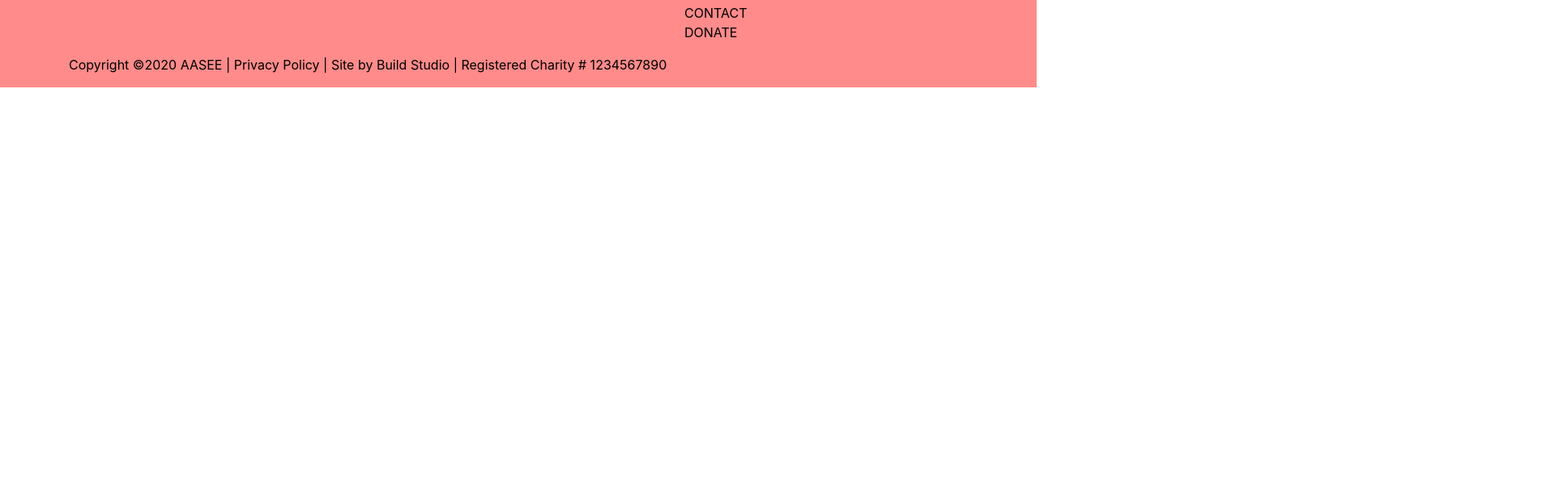
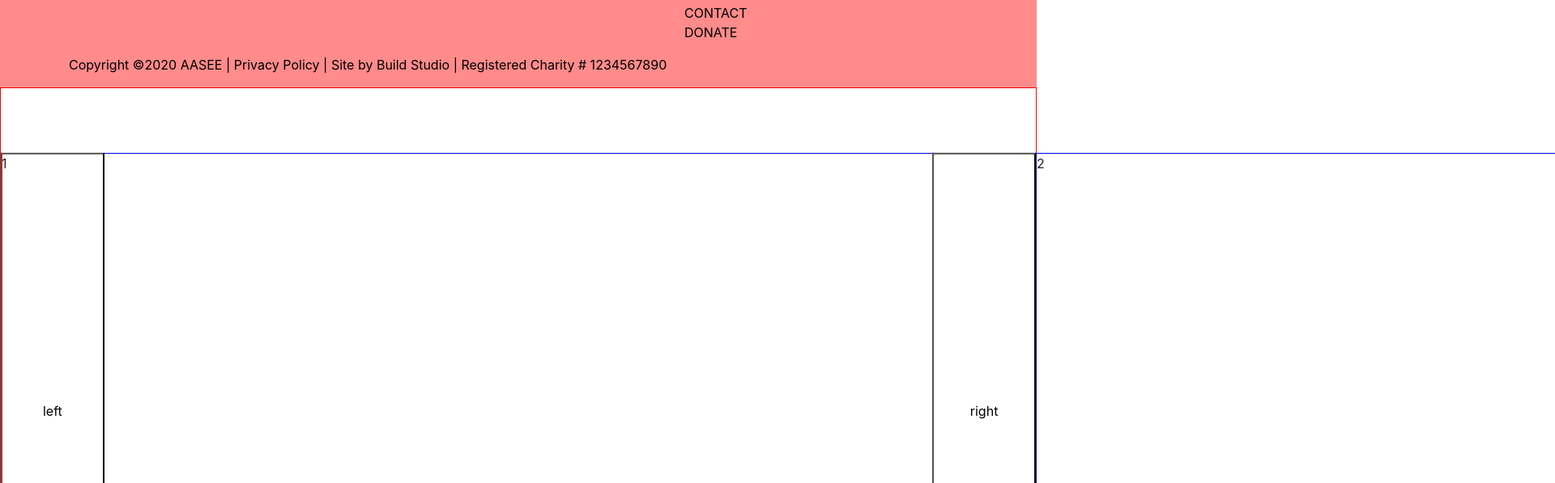
Before and after one commit to MushtabaA/AASEE-Website, a React (Create React App) app in the folder react-bootstrap/: page /donate in a window 1280 px wide. Shown: the part 2359-2956 px from the top of the page at 81% size, 1920 px wide, since content can reach past the window. Before the commit the page ends 2467 px from the top, so only its background shows below. Built offline with nearby package versions, Linux system fonts and the light colour scheme.

Commit message:
Starting to make the carousel

```diff
--- a/react-bootstrap/src/App.jsx
+++ b/react-bootstrap/src/App.jsx
@@ -9,12 +9,15 @@ import Contact from './components/Contact';
 import Donate from './components/Donate';
 import Navbar from './components/Top_Navbar';
 import Footer from './components/Footer';
+import Slider from './components/Slider';
 
 function App() {
   return (
       <div className="page-container">
         <div class="content-wrap">
             <Router>
+
+
 
         <Navbar/>
         <Route exact path="/" component={Home} />
@@ -25,8 +28,14 @@ function App() {
         <Route exact path="/donate" component={Donate} />
     </Router>
     </div>
+
     <Footer/>
+    <Slider/>
+
+
+
     </div>
+
 
   );
 }
--- a/react-bootstrap/src/components/Footer.jsx
+++ b/react-bootstrap/src/components/Footer.jsx
@@ -17,6 +17,7 @@ const Footer = () => {
                    </ul>
                </div>
                {/* Coulmn2 */}
+
                <div class="col">
                    <h4>The students were thoroughly engaged as they designed, constructed and tested their structures.
                                                                          -Teacher</h4>
--- /dev/null
+++ b/react-bootstrap/src/components/Slider.jsx
@@ -0,0 +1,26 @@
+import React from 'react';
+import './Slider.scss'
+
+function Slider() {
+    //Create an array for components to show inside the slider
+    let sliderArr = [1,2,3,4,5]
+
+return(
+    <div className="slider">
+{
+    sliderArr.map((item, index)=> {
+        return(
+            <div key={index} className="slide">
+                {item}
+            </div>
+        )
+    })
+
+}
+<button id="goLeft">left</button>
+<button id="goRight">right</button>
+    </div>
+);
+}
+
+export default Slider;
--- /dev/null
+++ b/react-bootstrap/src/components/Slider.scss
@@ -0,0 +1,37 @@
+.slider{
+border: 1px solid red;
+position: relative;
+width: 100%;
+height: 100vh;
+box-sizing: border-box;
+margin: 0;
+padding: 0;
+display: flex;
+align-items: center;
+}
+
+
+.slide{
+    border: 1px solid blue;
+    min-width: 100%;
+    height: 80%;
+}
+%btn-styles{
+    position: absolute;
+    top: 50%;
+    transform: translateY(-50%);
+    width: 10%;
+    height: 80%;
+    background: none;
+
+}
+
+#goLeft{
+        left: 0;
+        @extend %btn-styles;
+}
+
+#goRight{
+right: 0;
+@extend %btn-styles;
+}
```
